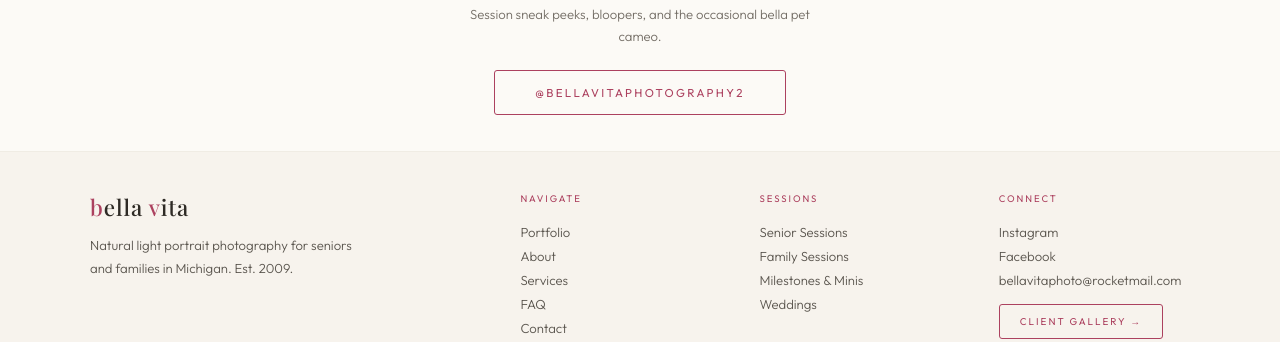
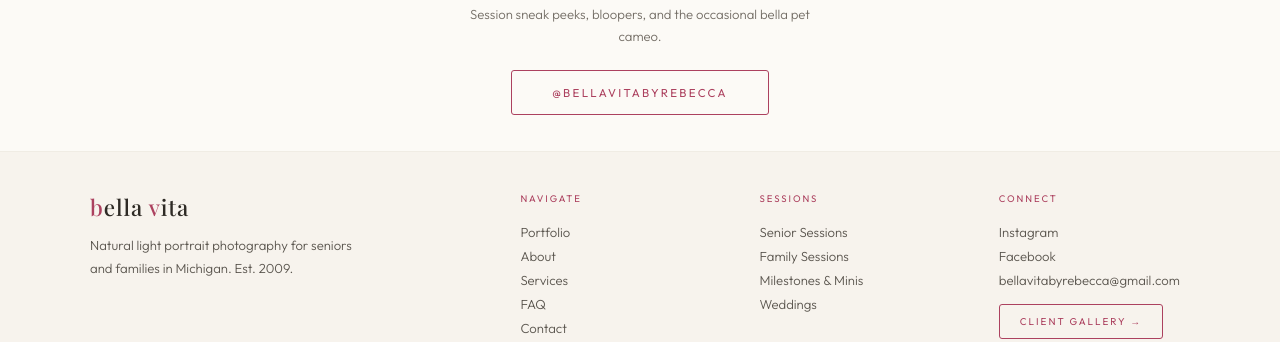
Before and after one commit to andrewsc12345/bella-vita-photography, a React (Create React App) app: page / in a window 1280 px wide. Shown: the part 8453-8795 px from the top of the page. Built offline with nearby package versions, Linux system fonts and the light colour scheme; a web font is replaced by a local one.

Commit message:
Update App.jsx

```diff
--- a/src/App.jsx
+++ b/src/App.jsx
@@ -76,19 +76,19 @@ const SITE_CONTENT = {
   ],
 
   /* INSTAGRAM */
-  instagramHandle: "@bellavitaphotography2",
-  instagramUrl: "https://www.instagram.com/bellavitaphotography2/",
+  instagramHandle: "@bellavitabyrebecca",
+  instagramUrl: "https://www.instagram.com/bellavitabyrebecca/",
   facebookUrl: "https://www.facebook.com/bellavitaphotography2",
 
   /* FOOTER */
   footerTagline: "Natural light portrait photography for seniors and families in Michigan. Est. 2009.",
-  email: "bellavitaphoto@rocketmail.com",
+  email: "bellavitabyrebecca@gmail.com",
 
   /* PAYMENT METHODS — Rebecca, update these with your own links/handles! */
   payments: {
     venmo: { handle: "@Rebecca-BellaVita", url: "https://venmo.com/Rebecca-BellaVita" },
-    paypal: { handle: "bellavitaphoto@rocketmail.com", url: "https://paypal.me/bellavitaphoto" },
-    zelle: { handle: "bellavitaphoto@rocketmail.com" },
+    paypal: { handle: "bellavitabyrebecca@gmail.com", url: "https://paypal.me/bellavitabyrebecca" },
+    zelle: { handle: "bellavitabyrebecca@gmail.com" },
   },
 };
 
@@ -222,7 +222,7 @@ const SERVICES = [
 ];
 
 const FAQS = [
-  { q: "How far in advance should I book?", a: "As soon as you know what season you would like, please reach out to get on the schedule. For senior portraits, 3\u20136 months ahead is ideal. Family sessions usually book 1\u20133 months out. Mini sessions sell out within DAYS of advertising a special (due to limited spots). Follow on Facebook and Instagram @bellavitaphotography2 or join my email list for first dibs!" },
+  { q: "How far in advance should I book?", a: "As soon as you know what season you would like, please reach out to get on the schedule. For senior portraits, 3\u20136 months ahead is ideal. Family sessions usually book 1\u20133 months out. Mini sessions sell out within DAYS of advertising a special (due to limited spots). Follow on Facebook and Instagram @bellavitabyrebecca or join my email list for first dibs!" },
   { q: "How many outfit changes can I bring?", a: "Depending on the session you choose...Senior's should bring up to 3 outfit changes. For families, one coordination look usually works. If you are booking a family full, a backup for the kiddos is always a good idea. Feel free to send me option choices if you are looking for some input. You will receive a detailed style guide with tips once you have booked your session!" },
   { q: "What happens if it rains?", a: "Welcome to Michigan! I\u2019ll text you 24 hours before and we\u2019ll reschedule \u2014 no extra charge. A little overcast? Chef\u2019s kiss for photos." },
   { q: "Where do sessions take place?", a: "Depending on the season and your vibe...I've got lots of ideas for locations. I have shot at dozens of locations in Southeast Michigan and beyond and I am always up for new places if you have a specific location in mind!" },
@@ -581,7 +581,7 @@ function ClientGalleryPage({ galleries, onBack, onGift }) {
             className="bv-input" style={{ textAlign: "center", letterSpacing: "0.08em", borderColor: error ? "#d4685a" : undefined }} />
           {error && <div style={{ marginTop: "10px", fontSize: "0.78rem", color: "#d4685a", animation: "bvFadeIn 0.3s ease" }}>{error}</div>}
           <button onClick={handleUnlock} className="bv-btn-primary" style={{ marginTop: "20px", width: "100%" }}>View Gallery</button>
-          <p style={{ marginTop: "28px", fontSize: "0.72rem", color: "var(--muted)", lineHeight: 1.7, opacity: 0.6 }}>Your password was in your session delivery email.<br />Can't find it? Email <a href="mailto:bellavitaphoto@rocketmail.com" style={{ color: "var(--accent)", textDecoration: "none" }}>bellavitaphoto@rocketmail.com</a></p>
+          <p style={{ marginTop: "28px", fontSize: "0.72rem", color: "var(--muted)", lineHeight: 1.7, opacity: 0.6 }}>Your password was in your session delivery email.<br />Can't find it? Email <a href="mailto:bellavitabyrebecca@gmail.com" style={{ color: "var(--accent)", textDecoration: "none" }}>bellavitabyrebecca@gmail.com</a></p>
         </div>
       </div>
     );
@@ -802,7 +802,7 @@ export default function PhotographyWebsite() {
         (hintMessages[hintForm.occasion] || hintMessages["General"]) + "\n\n" +
         "You can see her work here: bellavitabyrebecca.com\n" +
         "Gift certificates come in any amount, work for sessions AND products (gallery wraps, albums, prints!), and never expire!\n" +
-        "Her email: bellavitaphoto@rocketmail.com\n\n" +
+        "Her email: bellavitabyrebecca@gmail.com\n\n" +
         "Just putting that out there... \u{1F60D}\n\n" +
         "Love,\n" + hintForm.senderName
       );
@@ -820,13 +820,13 @@ export default function PhotographyWebsite() {
         "Hey" + (hintForm.recipientName ? " " + hintForm.recipientName : "") + "!\n\n" +
         (recMessages[hintForm.occasion] || recMessages["General"]) + "\n\n" +
         "Check out her work: bellavitabyrebecca.com\n" +
-        "Her email: bellavitaphoto@rocketmail.com" + (hintForm.senderName ? " \u2014 tell her " + hintForm.senderName + " sent you!" : "") + "\n\n" +
+        "Her email: bellavitabyrebecca@gmail.com" + (hintForm.senderName ? " \u2014 tell her " + hintForm.senderName + " sent you!" : "") + "\n\n" +
         "Trust me on this one. \u{1F60A}\n\n" +
         hintForm.senderName
       );
     }
 
-    window.open("mailto:" + hintForm.recipientEmail + "?subject=" + subject + "&body=" + body + "&bcc=bellavitaphoto@rocketmail.com", "_blank");
+    window.open("mailto:" + hintForm.recipientEmail + "?subject=" + subject + "&body=" + body + "&bcc=bellavitabyrebecca@gmail.com", "_blank");
     setFormData({
       name: hintForm.senderName,
       email: "",
@@ -853,10 +853,10 @@ export default function PhotographyWebsite() {
       giftForm.senderName + " has gifted you a bella vita photography gift certificate for " + amount + ".\n\n" +
       "This certificate can be used for any photography session (seniors, families, weddings), products (gallery wraps, albums, acrylics, prints), or any combination \u2014 and it never expires!" +
       personalMsg + "\n\n" +
-      "To book your session or browse products, contact Rebecca at bellavitaphoto@rocketmail.com or visit bellavitabyrebecca.com\n\n" +
+      "To book your session or browse products, contact Rebecca at bellavitabyrebecca@gmail.com or visit bellavitabyrebecca.com\n\n" +
       "With love,\n" + giftForm.senderName + "\n\n\u2014 bella vita photography \u2727 Est. 2009"
     );
-    window.open("mailto:" + giftForm.recipientEmail + "?subject=" + subject + "&body=" + body + "&bcc=bellavitaphoto@rocketmail.com", "_blank");
+    window.open("mailto:" + giftForm.recipientEmail + "?subject=" + subject + "&body=" + body + "&bcc=bellavitabyrebecca@gmail.com", "_blank");
 
     const payLabel = { venmo: "Venmo", paypal: "PayPal", zelle: "Zelle", later: "Pay Later (contact form)" }[giftForm.paymentMethod] || giftForm.paymentMethod;
     setFormData({
@@ -1641,7 +1641,7 @@ export default function PhotographyWebsite() {
               </div>
             </AnimatedSection>
           ))}
-          <AnimatedSection delay={0.3}><div style={{ textAlign: "center", marginTop: "40px" }}><p style={{ color: "var(--muted)", fontSize: "0.82rem", fontWeight: 300 }}>Something else? <a href="mailto:bellavitaphoto@rocketmail.com" style={{ color: "var(--accent)", textDecoration: "none", borderBottom: "1px solid var(--accent-light)" }}>Email me</a></p></div></AnimatedSection>
+          <AnimatedSection delay={0.3}><div style={{ textAlign: "center", marginTop: "40px" }}><p style={{ color: "var(--muted)", fontSize: "0.82rem", fontWeight: 300 }}>Something else? <a href="mailto:bellavitabyrebecca@gmail.com" style={{ color: "var(--accent)", textDecoration: "none", borderBottom: "1px solid var(--accent-light)" }}>Email me</a></p></div></AnimatedSection>
         </div>
       </section>
 
@@ -1653,7 +1653,7 @@ export default function PhotographyWebsite() {
               <div style={{ fontSize: "0.65rem", letterSpacing: "0.35em", textTransform: "uppercase", color: "var(--accent)", marginBottom: "14px" }}>{ SITE_CONTENT.contactTagline }</div>
               <h2 style={{ fontFamily: "var(--font-display)", fontSize: "clamp(2rem, 3.5vw, 3rem)", fontWeight: 400, marginBottom: "16px" }}>{ SITE_CONTENT.contactTitle }</h2>
               <p style={{ color: "var(--text-light)", fontSize: "0.9rem", lineHeight: 1.8, fontWeight: 300, maxWidth: "500px", margin: "0 auto" }}>{SITE_CONTENT.contactDescription}</p>
-              <p style={{ marginTop: "10px" }}><a href="mailto:bellavitaphoto@rocketmail.com" style={{ color: "var(--accent)", textDecoration: "none", fontSize: "0.9rem", borderBottom: "1px solid var(--accent-light)" }}>bellavitaphoto@rocketmail.com</a></p>
+              <p style={{ marginTop: "10px" }}><a href="mailto:bellavitabyrebecca@gmail.com" style={{ color: "var(--accent)", textDecoration: "none", fontSize: "0.9rem", borderBottom: "1px solid var(--accent-light)" }}>bellavitabyrebecca@gmail.com</a></p>
             </div>
           </AnimatedSection>
           <AnimatedSection delay={0.1}>
@@ -1696,7 +1696,7 @@ export default function PhotographyWebsite() {
           <div style={{ fontSize: "0.62rem", letterSpacing: "0.3em", textTransform: "uppercase", color: "var(--accent)", marginBottom: "10px" }}>Follow Along</div>
           <h3 style={{ fontFamily: "var(--font-display)", fontSize: "clamp(1.4rem, 2.6vw, 2rem)", fontWeight: 400, marginBottom: "12px" }}>See the <em style={{ fontStyle: "italic", color: "var(--accent)" }}>behind the scenes</em></h3>
           <p style={{ color: "var(--muted)", fontSize: "0.82rem", fontWeight: 300, maxWidth: "380px", margin: "0 auto 22px", lineHeight: 1.7 }}>Session sneak peeks, bloopers, and the occasional bella pet cameo.</p>
-          <a href="https://www.instagram.com/bellavitaphotography2/" target="_blank" rel="noopener noreferrer" className="bv-btn-outline" style={{ textDecoration: "none" }}>@bellavitaphotography2</a>
+          <a href="https://www.instagram.com/bellavitabyrebecca/" target="_blank" rel="noopener noreferrer" className="bv-btn-outline" style={{ textDecoration: "none" }}>@bellavitabyrebecca</a>
         </div>
       </AnimatedSection>
 
@@ -1727,9 +1727,9 @@ export default function PhotographyWebsite() {
             </div>
             <div>
               <div style={{ fontSize: "0.6rem", letterSpacing: "0.2em", textTransform: "uppercase", color: "var(--accent)", marginBottom: "16px", fontWeight: 400 }}>Connect</div>
-              <a href="https://www.instagram.com/bellavitaphotography2/" target="_blank" rel="noopener noreferrer" style={{ display: "block", fontSize: "0.82rem", color: "var(--text-light)", textDecoration: "none", padding: "4px 0", fontWeight: 300 }}>Instagram</a>
+              <a href="https://www.instagram.com/bellavitabyrebecca/" target="_blank" rel="noopener noreferrer" style={{ display: "block", fontSize: "0.82rem", color: "var(--text-light)", textDecoration: "none", padding: "4px 0", fontWeight: 300 }}>Instagram</a>
               <a href="https://www.facebook.com/bellavitaphotography2" target="_blank" rel="noopener noreferrer" style={{ display: "block", fontSize: "0.82rem", color: "var(--text-light)", textDecoration: "none", padding: "4px 0", fontWeight: 300 }}>Facebook</a>
-              <a href="mailto:bellavitaphoto@rocketmail.com" style={{ display: "block", fontSize: "0.82rem", color: "var(--text-light)", textDecoration: "none", padding: "4px 0", fontWeight: 300 }}>bellavitaphoto@rocketmail.com</a>
+              <a href="mailto:bellavitabyrebecca@gmail.com" style={{ display: "block", fontSize: "0.82rem", color: "var(--text-light)", textDecoration: "none", padding: "4px 0", fontWeight: 300 }}>bellavitabyrebecca@gmail.com</a>
               <button onClick={() => setCurrentView("client-gallery")} className="bv-btn-outline" style={{ marginTop: "12px", padding: "10px 20px", fontSize: "0.62rem" }}>Client Gallery {"\u2192"}</button>
             </div>
           </div>
```
